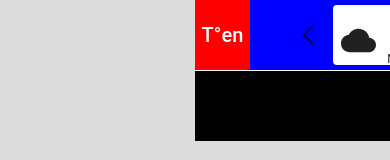
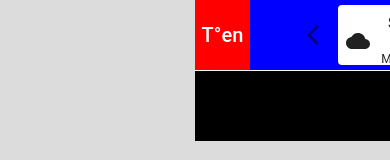
Before and after one commit to cbdev2021/ten-f1, a React (Vite) app: page / in a window 390 px wide. Shown: the top 160 px of the page. Built offline with nearby package versions, Linux system fonts and the light colour scheme.

Commit message:
ajustes carrusel

```diff
--- a/src/components/header/Carousel.tsx
+++ b/src/components/header/Carousel.tsx
@@ -65,11 +65,11 @@ const Carousel = () => {
             <IconButton onClick={handlePrev}>
                 <ArrowBackIosNewIcon />
             </IconButton>
-            <Box display="flex" overflow="hidden" width="360px">
+            <Box display="flex" overflow="hidden" width="340px">
                 <Box
                     display="flex"
                     sx={{
-                        transform: `translateX(-${currentIndex * (105 / items.length)}%)`, //moviemiento click ( +gap), Ancho de la tarjeta = 100% / cantidad de items
+                        transform: `translateX(-${currentIndex * (106 / items.length)}%)`, //moviemiento click ( +gap), Ancho de la tarjeta = 100% / cantidad de items
                         transition: 'transform 1s ease',
                         width: `${100 * items.length}%`
                     }}
@@ -78,7 +78,7 @@ const Carousel = () => {
                     {items.map((item, index) => (
                         <Card key={index} sx={{ flex: `0 0 ${100 / items.length}%`, margin: '0 5px', height: '60px' }}>
                             <CardContent sx={{ display: 'flex', alignItems: 'center', padding: '8px', gap: '8px', minHeight: '55px' }}>
-                                <CloudIcon fontSize="large" />
+                                <CloudIcon fontSize="medium" />
                                 <Box sx={{ flexGrow: 1, textAlign: 'center' }}>
                                     <Typography variant="body2" sx={{ fontSize: '0.875rem' }}>
                                         {item.name}
--- a/src/global.css
+++ b/src/global.css
@@ -151,7 +151,7 @@ body {
     }
 
     .box-carousel{
-      width: 260px;
+      width: 250px;
     }
 }
 
```
